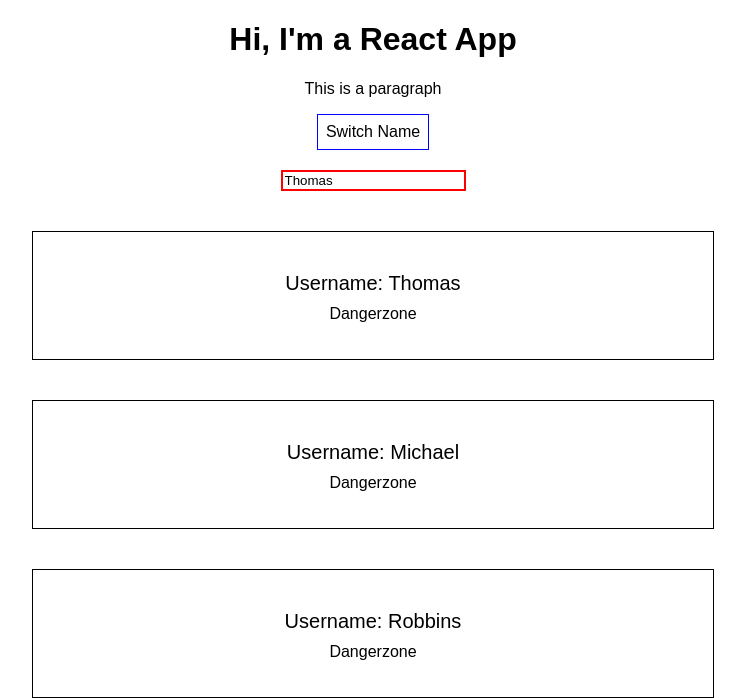
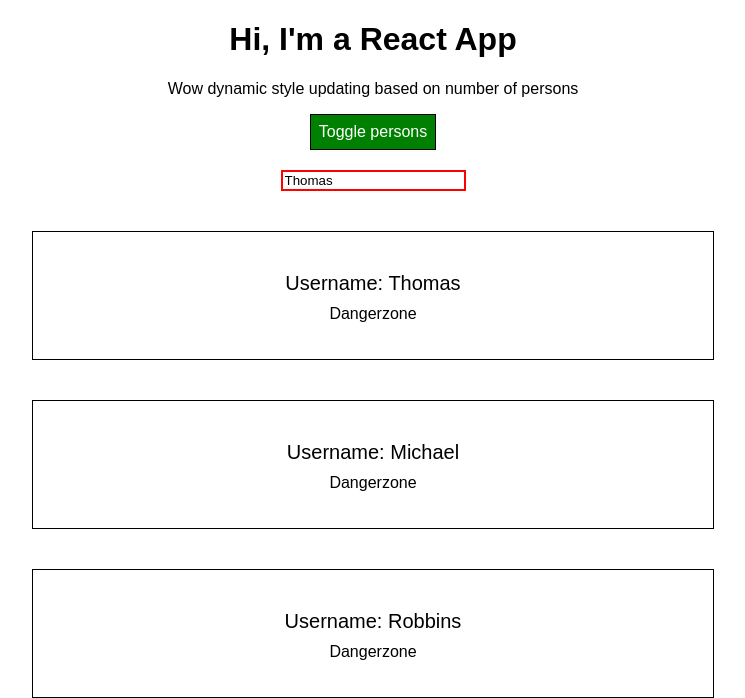
Before and after one commit to MrTomR/Udemy-React-Guide-1, a React (Create React App) app: page / in a window 1280 px wide. Shown: the top 698 px of the page, without its empty margins (267-1012 px from the left). Built offline with nearby package versions, Linux system fonts and the light colour scheme.

Commit message:
Styling section

```diff
--- a/package.json
+++ b/package.json
@@ -3,9 +3,11 @@
   "version": "0.1.0",
   "private": true,
   "dependencies": {
+    "radium": "^0.26.0",
     "react": "^16.13.0",
     "react-dom": "^16.13.0",
-    "react-scripts": "1.1.5"
+    "react-scripts": "1.1.5",
+    "styled-components": "^5.0.1"
   },
   "scripts": {
     "start": "react-scripts start",
--- a/src/App.css
+++ b/src/App.css
@@ -1,3 +1,26 @@
 .App {
   text-align: center;
 }
+
+.f-red {
+  color: red;
+}
+
+.bold {
+  font-weight: bold;
+}
+
+.button {
+  background-color: green;
+  font: inherit;
+  border: 1px solid black;
+  padding: 8px;
+  cursor: pointer;
+  color: white;
+
+}
+
+.button:hover {
+  background-color: lightgreen;
+  color: black;
+}
--- a/src/App.js
+++ b/src/App.js
@@ -1,15 +1,33 @@
 import React, { useState } from 'react';
+// import Radium, {StyleRoot} from 'radium';
+//Radium examples commented out so we can have a play with styled-components
+// import styled from 'styled-components';
+// Styled components coming out.
 import './App.css';
 import Person from './Person/Person';
 import UserInput from './AssOneSyntax/UserInput';
 import UserOutput from './AssOneSyntax/UserOutput';
 
+// const StyledButton = styled.button`
+//   background-color: ${props => props.alt ? 'red' : 'green'};
+//   font: inherit;
+//   border: 1px solid black;
+//   padding: 8px;
+//   cursor: pointer;
+//   color: white;
+
+//   &:hover {
+//     background-color: ${props => props.alt ? 'coral' : 'lightgreen'};
+//     color: black;
+//   }
+// `;
+
 const app = props => {
   const [ personsState, setPersonsState] = useState({
     persons: [
        {id: 'asgjsfd', name: 'Tom', age: 26},
-       {id: 'kuafg', name: 'Ashley', age: 25},
-       {id: 'kiuadfkj', name: 'Megan', age: 31}
+       {id: 'kuafg', name: 'Person 2', age: 25},
+       {id: 'kiuadfkj', name: 'Person 3', age: 31}
     ]
   });
 
@@ -61,13 +79,18 @@ const app = props => {
     });
   }
 
-  const style = {
-    backgroundColor: 'white',
-    font: 'inherit',
-    border: '1px solid blue',
-    padding: '8px',
-    cursor: 'pointer'
-  };
+  // const style = {
+  //   backgroundColor: 'green',
+  //   font: 'inherit',
+  //   border: '1px solid black',
+  //   padding: '8px',
+  //   cursor: 'pointer',
+  //   color: 'white',
+  //   ':hover': {
+  //     backgroundColor: 'lightgreen',
+  //     color: 'black'
+  //   }
+  // };
 
   let personsCond = null;
 
@@ -88,15 +111,41 @@ const app = props => {
 
       </div>
     )
+
+    // style.backgroundColor = 'red';
+  //   style[':hover'] = {
+  //     backgroundColor: 'coral',
+  //     color: 'black'
+  //   };
+  //Radium examples commented out so we can have a play with styled-components
+  }
+
+  const classes = [];
+
+  if(personsState.persons.length <= 2) {
+    classes.push('f-red');
+  }
+
+  if(personsState.persons.length <= 1) {
+    classes.push('bold');
   }
 
   return (
+    // <StyleRoot>
+    //Radium examples commented out so we can have a play with styled-components
       <div className="App">
           <h1 className="App-title">Hi, I'm a React App</h1>
-        <p>This is a paragraph</p>
-        <button
-          style={style}
-          onClick={() => togglePersonsHandler()}>Switch Name</button>
+          <p className={classes.join(' ')}>Wow dynamic style updating based on number of persons</p>
+
+          <button className="button"
+            onClick={() => togglePersonsHandler()}>Toggle persons
+          </button>
+
+          {/* <StyledButton
+            alt={showPersonsState.showPersons}
+            onClick={() => togglePersonsHandler()}>Toggle persons
+          </StyledButton> */}
+          {/* Styled-components coming out */}
 
           {personsCond}
 
@@ -105,11 +154,11 @@ const app = props => {
           <UserOutput userName={assState.username[1].name}></UserOutput>
           <UserOutput userName={assState.username[2].name}></UserOutput>
       </div>
+    // </StyleRoot>
+    //Radium examples commented out so we can have a play with styled-components
     );
 };
 
-
-
-
-
+// export default Radium(app);
+//Radium examples commented out so we can have a play with styled-components
 export default app;
--- a/src/Person/Person.css
+++ b/src/Person/Person.css
@@ -1,4 +1,4 @@
-.Person {
+/* .Person {
     width: 60%;
     margin: 15px auto;
     border: 1px solid #eee;
@@ -7,3 +7,10 @@
     text-align: center;
 
 }
+
+@media screen and (min-width: 500px) {
+    .Person {
+        background-color: white;
+        color: black;
+    }
+} */
--- a/src/Person/Person.js
+++ b/src/Person/Person.js
@@ -1,14 +1,48 @@
 import React from 'react';
-import './Person.css';
+// import Radium from 'radium';
+//Radium examples commented out so we can have a play with styled-components
+import styled from 'styled-components';
+// import './Person.css';
 
-const person = (props) => {
+const StyledDiv = styled.div`
+                    width: 60%;
+                    margin: 15px auto;
+                    border: 1px solid #eee;
+                    box-shadow: 0 2px 3px #ccc;
+                    padding: 16px;
+                    text-align: center;
+                    background-color: blue;
+                    color: white;
+
+                    @media screen and (min-width: 500px) {
+                        background-color: white;
+                        color: black;
+                    }
+                `;
+// This becomes a callable component in itself without being (props) => because we are pulling in the styled-components library
+// Normally defining in this manner and calling <StyledDiv> as a component wouldnt work.
+
+const Person = (props) => {
+    // const style = {
+        // backgroundColor: 'blue',
+        // color: "white"
+        // '@media screen and (min-width: 500px)': {
+        //     backgroundColor: 'white',
+        //     color: 'black'
+        // }
+        //Radium examples commented out so we can have a play with styled-components
+    // }
     return (
-        <div className="Person">
+        <StyledDiv>
+        {/* // <div className="Person" style={style}> */}
             <p onClick={props.click}>I'm {props.name} and I am {props.age} years old!</p>
             <p>{props.children}</p>
             <input onChange={props.changed} type="text" value={props.name} />
-        </div>
+        </StyledDiv>
     )
 };
 
-export default person;
+// export default Radium(Person);
+//Radium examples commented out so we can have a play with styled-components
+
+export default Person;
```
Also changed, not shown: 1 other file (tests, documents, lock files or other folders). Lines whose indentation alone changed are shown as unchanged.
